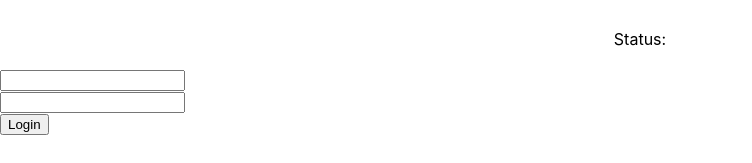
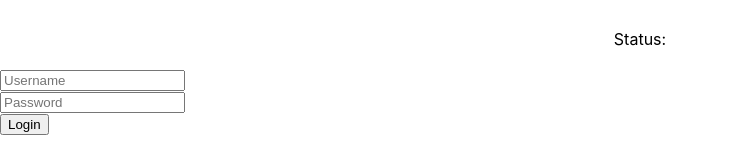
Before and after one commit to mitchswise/Entangled-Philosophies, a React (Create React App) app in the folder entangled/: page /~entangledPhilosophy/Entangled-Philosophies/entangled/build/login in a window 1280 px wide. Shown: the part 219-382 px from the top of the page, without its empty margins (0-752 px from the left). Built offline with nearby package versions, Linux system fonts and the light colour scheme.

Commit message:
Added login page

```diff
--- a/entangled/src/components/Login.js
+++ b/entangled/src/components/Login.js
@@ -16,9 +16,8 @@ export default class Home extends React.Component {
         <h1 id="title">Login</h1>
         </div>
             <div id="ansField">Status: </div><br/>
-
-			<input type="text" id="loginusername"/><br/>
-			<input type="text" id="loginpassword"/><br/>
+			<input type="text" id="loginusername" placeholder="Username"/><br/>
+			<input type="text" id="loginpassword" placeholder="Password"/><br/>
 			<button type="button" id="login" onClick={testLogin}>Login</button>
         </div>
         );
```
